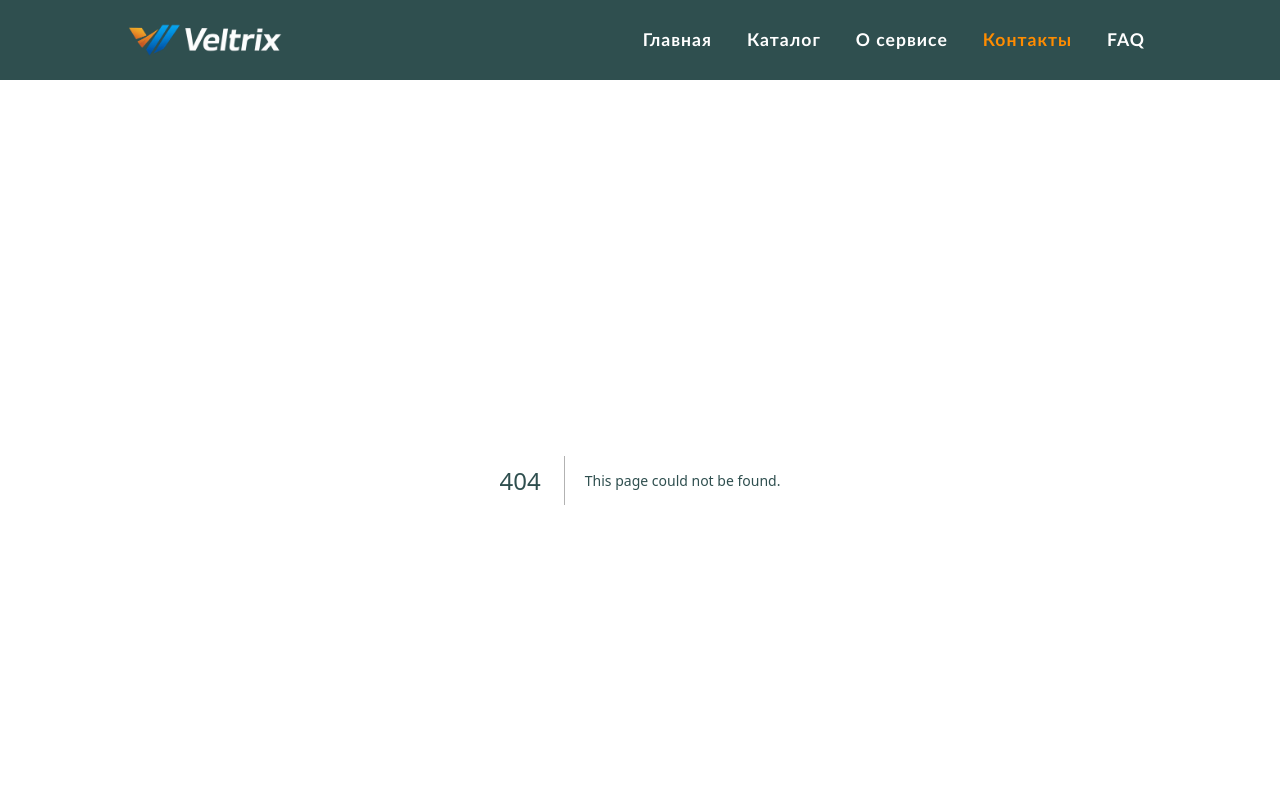
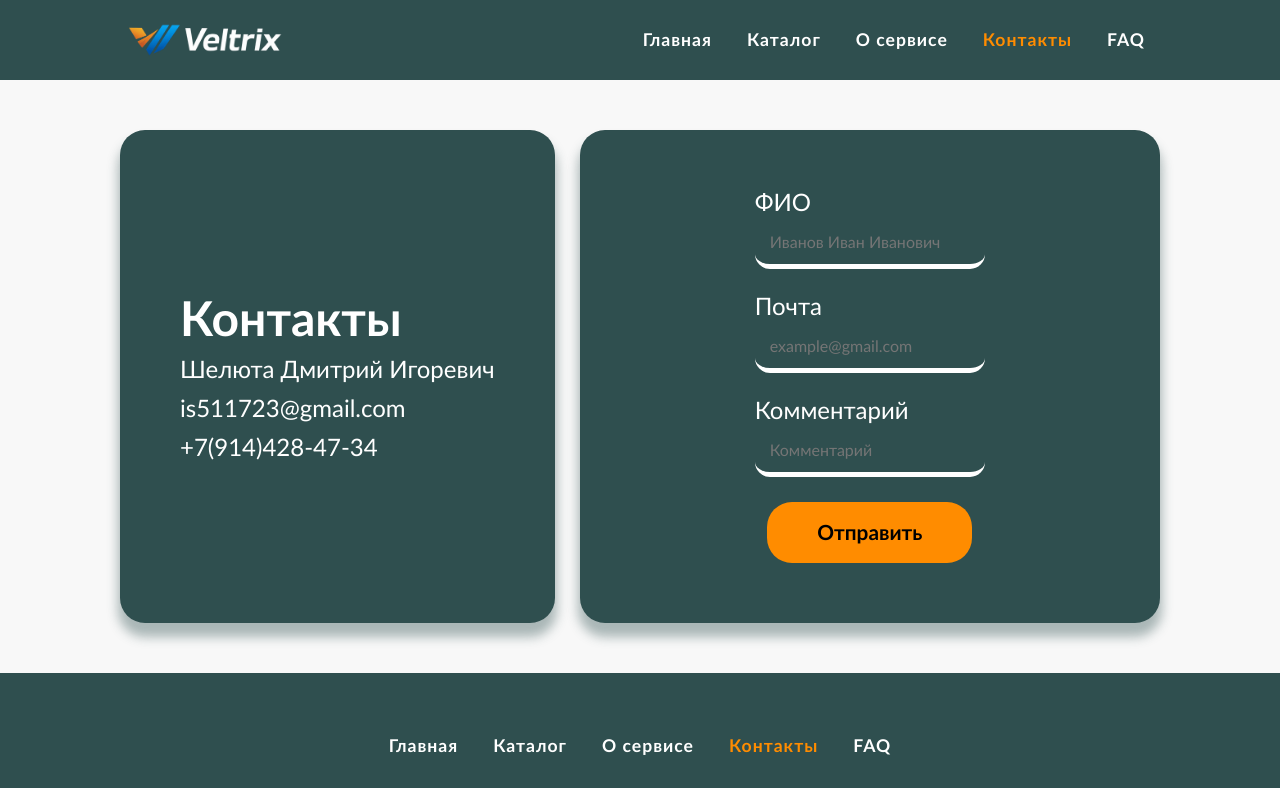
Before and after one commit to toopooriik/vertlix, a Next.js app in the folder frontend/: page /contacts in a window 1280 px wide. Before the commit this address had no page. Shown: the top 788 px of the page. Built offline with nearby package versions, Linux system fonts and the light colour scheme.

Commit message:
feat(contacts): Создает страницу контактов

```diff
--- /dev/null
+++ b/frontend/app/contacts/page.tsx
@@ -0,0 +1,10 @@
+
+import Contacts from "@/components/sections/contacts";
+
+export default function HomePage(){
+    return(
+        <main>
+            <Contacts/>
+        </main>
+    )
+}
--- /dev/null
+++ b/frontend/components/sections/contacts/Contacts.module.scss
@@ -0,0 +1,243 @@
+@use '@/styles/mixins' as *;
+@use '@/styles/variables' as *;
+
+.contacts {
+  &__content {
+    width: 100%;
+    height: 100%;
+    display: flex;
+    gap: 25px;
+    flex-wrap: wrap;
+  }
+
+  &__left, &__right {
+    @include flex-centre;
+    flex-direction: column;
+    background-color: $main-color;
+    padding: 60px;
+    border-radius: 25px;
+    -webkit-box-shadow: 0px 12px 11px 2px rgba($main-color, 0.39);
+    -moz-box-shadow: 0px 12px 11px 2px rgba($main-color, 0.39);
+    box-shadow: 0px 12px 11px 2px rgba($main-color, 0.39);
+  }
+
+  &__left {
+    gap: 15px;
+  }
+
+  &__title {
+    color: $white;
+    font-size: 3rem;
+    line-height: 3rem;
+    width: 100%;
+  }
+
+  &__author {
+    display: flex;
+    flex-direction: column;
+    gap: 15px;
+    width: 100%;
+  }
+
+  &__author_name {
+    color: $white;
+    font-size: 1.5rem;
+    line-height: 1.5rem;
+    width: 100%;
+  }
+
+  &__author_email {
+    color: $white;
+    font-size: 1.5rem;
+    line-height: 1.5rem;
+    width: 100%;
+  }
+
+  &__author_phone {
+    color: $white;
+    font-size: 1.5rem;
+    line-height: 1.5rem;
+    width: 100%;
+  }
+
+  &__right {
+    flex: 1;
+  }
+
+  &__form {
+    @include flex-centre;
+    flex-direction: column;
+    gap: 25px;
+    width: 100%;
+  }
+
+  &__form_input {
+    display: flex;
+    flex-direction: column;
+    gap: 5px;
+    width: 50%;
+
+    label {
+      font-size: 1.5rem;
+      line-height: 1.5rem;
+      color: $white;
+      span{
+        transition: border-bottom-color 0.3s ease;
+      }
+    }
+
+    input {
+      background-color: rgba(0, 0, 0, 0);
+      outline: none;
+      border: none;
+      border-bottom: 5px solid $white;
+      border-radius: 15px;
+      min-height: 50px;
+      color: $white;
+      padding-left: 15px;
+      transition: border-bottom-color 0.3s ease;
+    }
+
+    input:focus {
+      border-bottom: 5px solid $alt-color;
+    }
+
+  }
+
+  &__form_input:has(input:focus) {
+    label span{
+      border-bottom: 3px solid $alt-color;
+    }
+  }
+
+  &__full_name {
+
+  }
+
+  &__email {
+
+  }
+
+  &__comment {
+
+  }
+
+  &__submit {
+    background-color: $alt-color;
+    font-size: 1.3rem;
+    line-height: 1.3rem;
+    font-weight: 700;
+    padding: 20px 50px;
+    border-radius: 25px;
+    transition: all 0.2s ease-in-out;
+  }
+  &__submit:hover{
+    background-color: $white;
+    color: $main-color;
+  }
+
+  @include adaptive(table) {
+    &__left, &__right{
+      padding: 40px;
+    }
+    &__content {
+
+    }
+    &__left {
+
+    }
+    &__title {
+      font-size: 2rem;
+      line-height: 2rem;
+    }
+    &__author {
+
+    }
+    &__author_name {
+      font-size: 1.3rem;
+      line-height: 1.3rem;
+    }
+    &__author_email {
+      font-size: 1.3rem;
+      line-height: 1.3rem;
+    }
+    &__author_phone {
+      font-size: 1.3rem;
+      line-height: 1.3rem;
+    }
+
+    &__right {
+
+    }
+    &__form {
+
+    }
+    &__form_input {
+      width: 100%;
+    }
+    &__full_name {
+
+    }
+    &__email {
+
+    }
+    &__comment {
+
+    }
+    &__submit {
+
+    }
+  }
+  @include adaptive(mobile) {
+    &__left, &__right{
+      padding: 20px;
+    }
+    &__content {
+
+    }
+    &__left {
+
+    }
+    &__title {
+      font-size: 1.5rem;
+      line-height: 1.5rem;
+    }
+    &__author {
+
+    }
+    &__author_name {
+      font-size: 1.2rem;
+      line-height: 1.2rem;
+    }
+    &__author_email {
+      font-size: 1.2rem;
+      line-height: 1.2rem;
+    }
+    &__author_phone {
+      font-size: 1.2rem;
+      line-height: 1.2rem;
+    }
+
+    &__right {
+
+    }
+    &__form {
+
+    }
+    &__form_input {
+      width: 100%;
+    }
+    &__full_name {
+
+    }
+    &__email {
+
+    }
+    &__comment {
+
+    }
+    &__submit {
+
+    }
+  }
+}
--- /dev/null
+++ b/frontend/components/sections/contacts/Contacts.tsx
@@ -0,0 +1,38 @@
+
+import Container from "@/components/layout/Container";
+import style from './Contacts.module.scss';
+export default function Contacts(){
+    return(
+        <div className={style.contacts}>
+            <Container>
+                <div className={style.contacts__content}>
+                    <div className={style.contacts__left}>
+                        <h2 className={style.contacts__title}>Контакты</h2>
+                        <div className={style.contacts__author}>
+                            <p className={style.contacts__author_name}>Шелюта Дмитрий Игоревич</p>
+                            <p className={style.contacts__author_email}>is511723@gmail.com</p>
+                            <p className={style.contacts__author_phone}>+7(914)428-47-34</p>
+                        </div>
+                    </div>
+                    <div className={style.contacts__right}>
+                        <form action="" className={style.contacts__form}>
+                            <div className={`${style.contacts__full_name} ${style.contacts__form_input}`}>
+                                <label htmlFor={'full-name'}><span>ФИО</span></label>
+                                <input type="text" id={'full-name'} placeholder={'Иванов Иван Иванович'}/>
+                            </div>
+                            <div className={`${style.contacts__email} ${style.contacts__form_input}`}>
+                                <label htmlFor={'email'}><span>Почта</span></label>
+                                <input type="text" id={'email'} placeholder={'example@gmail.com'}/>
+                            </div>
+                            <div className={`${style.contacts__comment} ${style.contacts__form_input}`}>
+                                <label htmlFor={'comment'}><span>Комментарий</span></label>
+                                <input type="text" id={'comment'} placeholder={'Комментарий'}/>
+                            </div>
+                            <button type={'submit'} className={style.contacts__submit}>Отправить</button>
+                        </form>
+                    </div>
+                </div>
+            </Container>
+        </div>
+    )
+}
--- /dev/null
+++ b/frontend/components/sections/contacts/index.ts
@@ -0,0 +1 @@
+export { default } from './Contacts';
```
